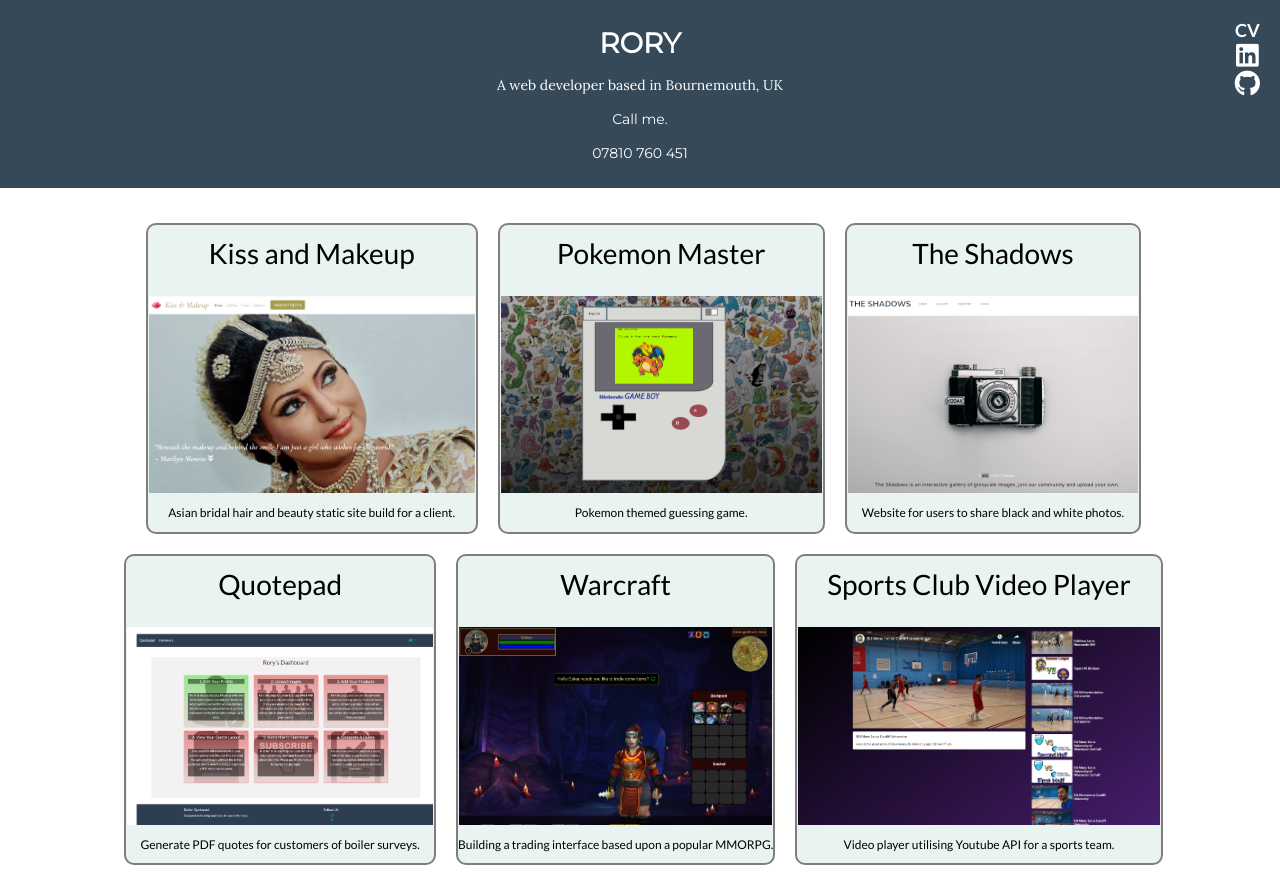
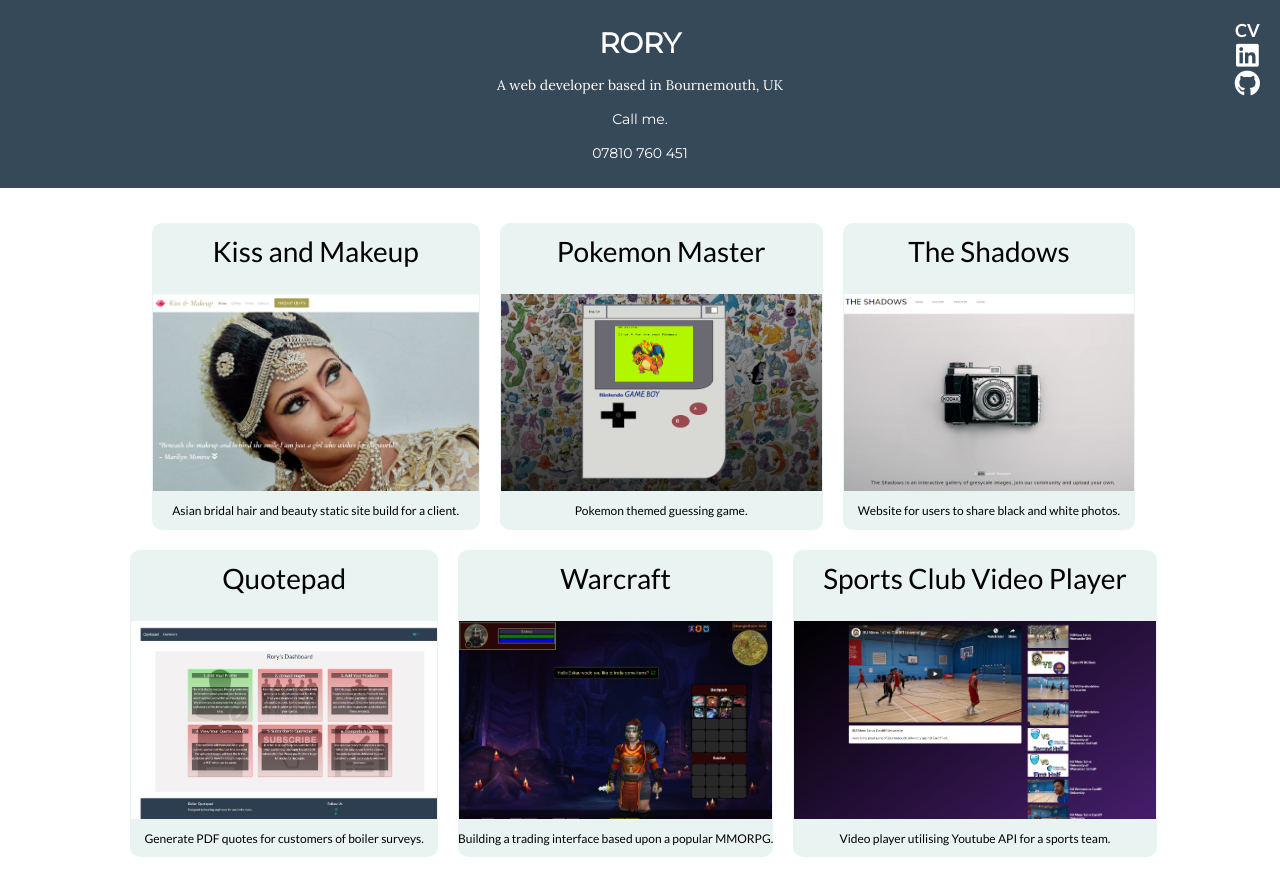
Before and after one commit to Rorywork/Portfolio-2020, a React (Create React App) app: page / in a window 1280 px wide. Built offline with nearby package versions, Linux system fonts and the light colour scheme.

Commit message:
Made border darker

```diff
--- a/src/components/PortfolioItem.css
+++ b/src/components/PortfolioItem.css
@@ -1,6 +1,6 @@
 .portfolio-item {
     display: inline-block;
-    border: 2px solid rgb(129, 125, 125);
+    border: 2px solid rgb(22, 22, 22));
     border-radius: 10px;
     text-align: center;
     margin: 10px;
```
